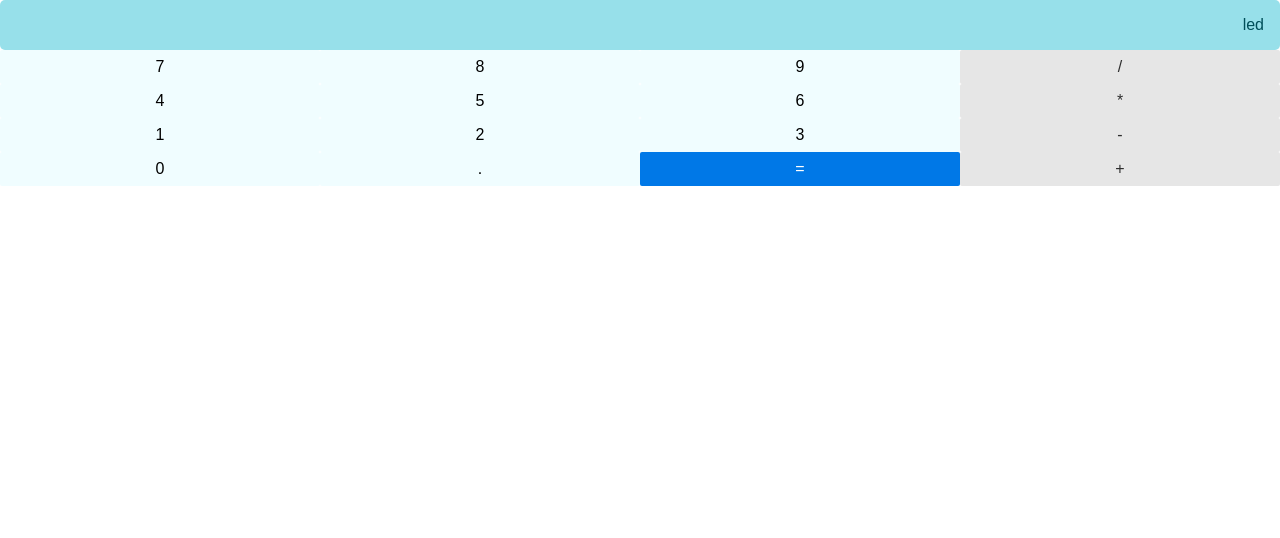
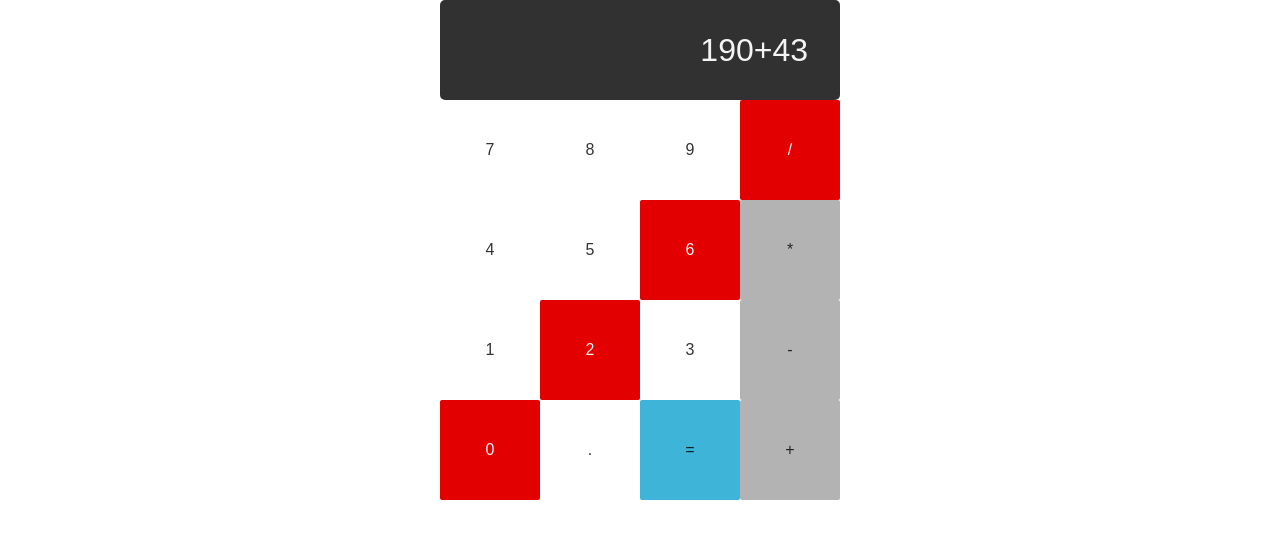
Before and after one commit to okjulian/calculadora, a website: page app/index.html in a window 1280 px wide. Drawn offline with nearby package versions, Linux system fonts and the light colour scheme; files that its build step writes are made by us from their sources.

Commit message:
feat(layout): utilizar css flex box

```diff
--- a/app/styles/main.css
+++ b/app/styles/main.css
@@ -1,12 +1,39 @@
+.calculadora {
+    display: flex;
+    flex-flow: column;
+    align-content: center;
+    align-items: center;
+}
+.fila {
+    display: flex;
+    width: 400px;
+    height: 100px;
+}
 .led {
-    background: #97e0ea;
-    color: #004f5a;
+    width: 400px;
+    height: 100px;
+    background: #313131;
+    color: rgb(244, 244, 244);
     border-radius: 5px;
     text-align: right;
+    font-size: 2em;
+}
+.tecla {
+    width: 100px;
+    background-color: rgb(244, 244, 244);
+}
+.tecla-principal {
+    background-color: rgb(61, 180, 216);
 }
 .numero {
-    background-color: #f0fdff;
-    color: rgb(1, 1, 1);
+    background-color: #fff;
+}
+.signo {
+    background-color: #b4b3b3;
+}
+.franja {
+    background-color: rgb(227, 0, 0);
+    color: rgb(244, 244, 244);
 }
 .resultado {
     margin-right: 1em;
--- a/app/views/main.html
+++ b/app/views/main.html
@@ -1,33 +1,31 @@
-<div class="pure-g-r">
-    <div class="led pure-u-1">
-        <p class="resultado">led</p>
-    </div>
+<div class="led">
+    <p class="resultado">190+43</p>
 </div>
 
-<div class="pure-g">
-    <button class="pure-button numero pure-u-1-4">7</button>
-    <button class="pure-button numero pure-u-1-4">8</button>
-    <button class="pure-button numero pure-u-1-4">9</button>
-    <button class="pure-button pure-u-1-4">/</button>
+<div class="fila">
+    <button class="pure-button tecla numero">7</button>
+    <button class="pure-button tecla numero">8</button>
+    <button class="pure-button tecla numero">9</button>
+    <button class="pure-button tecla franja">/</button>
 </div>
 
-<div class="pure-g">
-    <button class="pure-button numero pure-u-1-4">4</button>
-    <button class="pure-button numero pure-u-1-4">5</button>
-    <button class="pure-button numero pure-u-1-4">6</button>
-    <button class="pure-button pure-u-1-4">*</button>
+<div class="fila">
+    <button class="pure-button tecla numero">4</button>
+    <button class="pure-button tecla numero">5</button>
+    <button class="pure-button tecla numero franja">6</button>
+    <button class="pure-button tecla signo">*</button>
 </div>
 
-<div class="pure-g">
-    <button class="pure-button numero pure-u-1-4">1</button>
-    <button class="pure-button numero pure-u-1-4">2</button>
-    <button class="pure-button numero pure-u-1-4">3</button>
-    <button class="pure-button pure-u-1-4">-</button>
+<div class="fila">
+    <button class="pure-button tecla numero">1</button>
+    <button class="pure-button tecla numero franja">2</button>
+    <button class="pure-button tecla numero">3</button>
+    <button class="pure-button tecla signo">-</button>
 </div>
 
-<div class="pure-g">
-    <button class="pure-button numero pure-u-1-4">0</button>
-    <button class="pure-button numero pure-u-1-4">.</button>
-    <button class="pure-button pure-button-primary pure-u-1-4">=</button>
-    <button class="pure-button pure-u-1-4">+</button>
+<div class="fila">
+    <button class="pure-button tecla numero franja">0</button>
+    <button class="pure-button tecla numero">.</button>
+    <button class="pure-button tecla tecla-principal">=</button>
+    <button class="pure-button tecla signo">+</button>
 </div>
```
